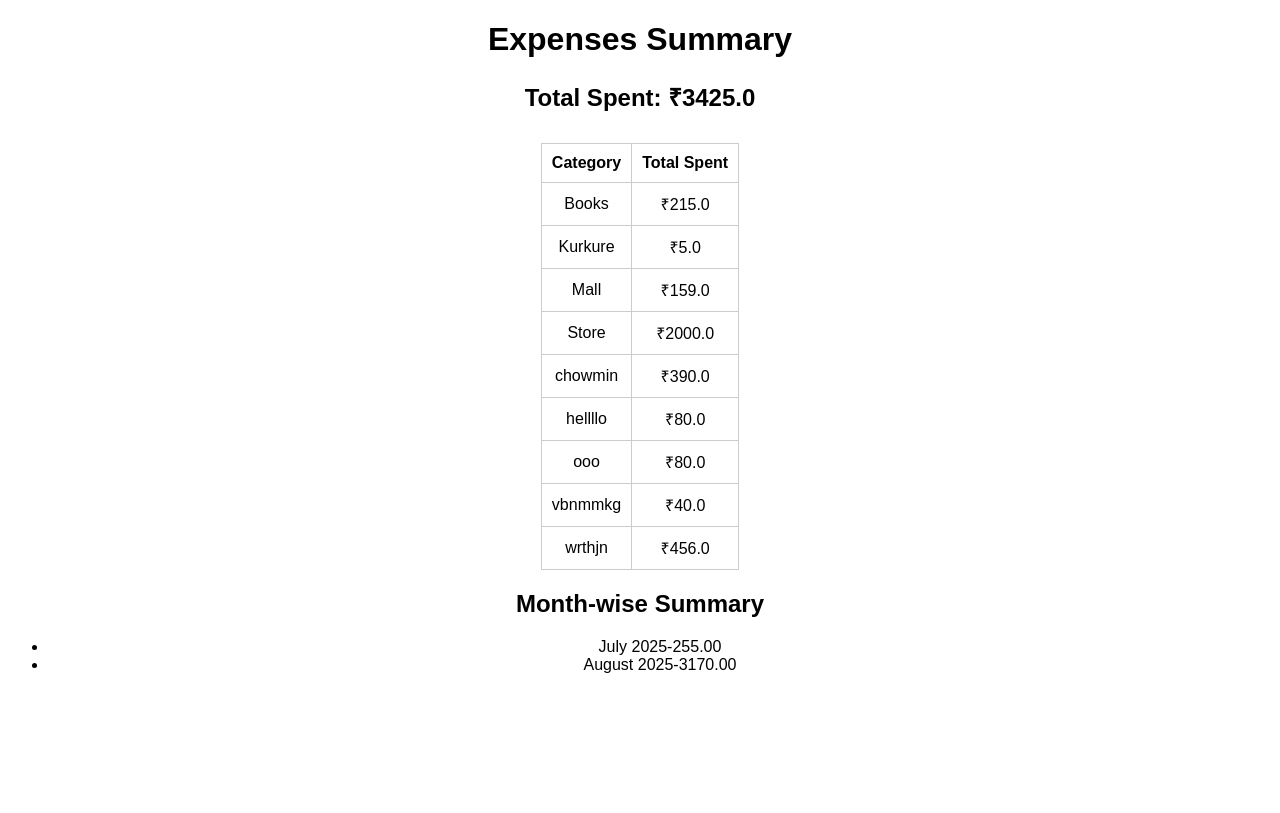
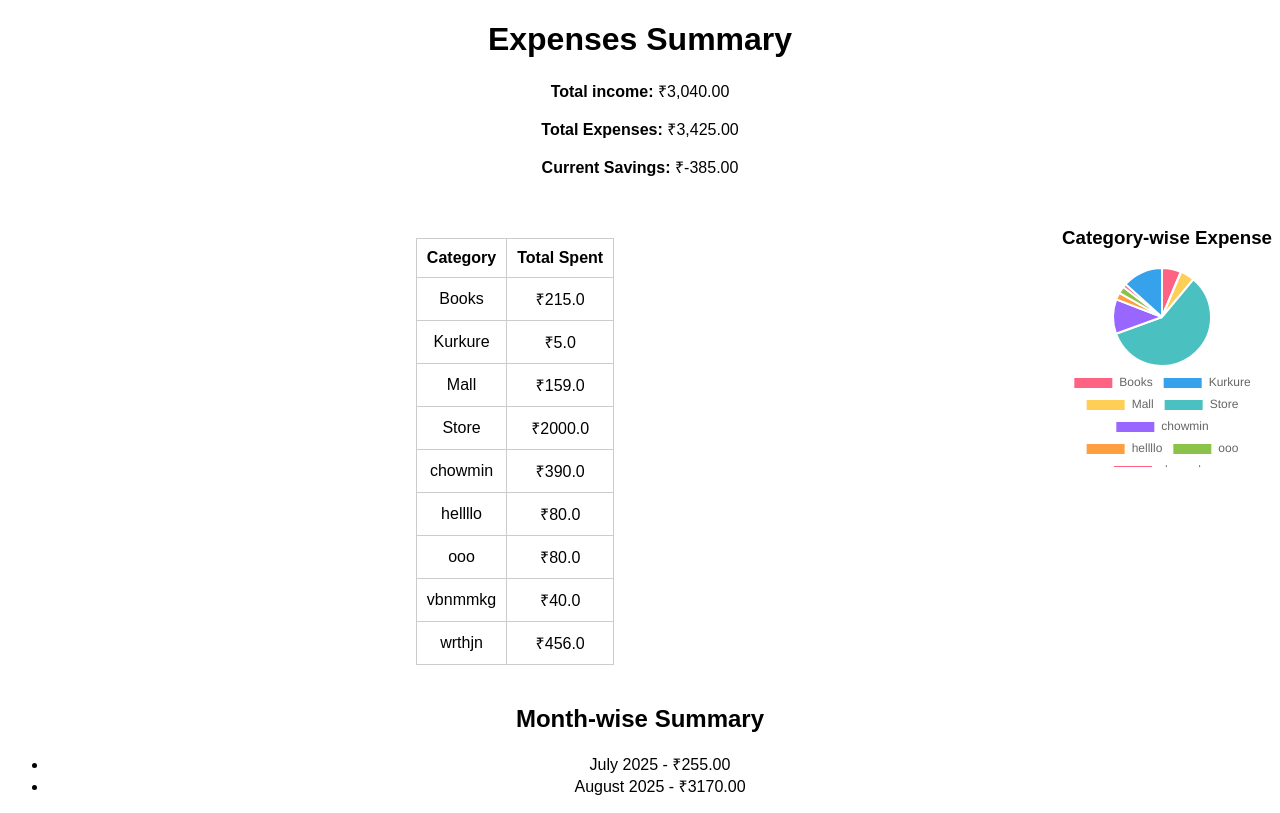
Before and after one commit to NaishadamVarshitha/Flask-App, a Flask app: page /summary in a window 1280 px wide. Before the commit the page ends 673 px from the top, so only its background shows below. Run offline with Flask 3, Linux system fonts and the light colour scheme.

Commit message:
Did few changes of dat and currency for cleaner UX

```diff
--- a/app.py
+++ b/app.py
@@ -1,24 +1,39 @@
 from flask import Flask, render_template, request, redirect
-from datetime import datetime
-from datetime import date
+from datetime import datetime, date
 from flask_sqlalchemy import SQLAlchemy
 from sqlalchemy import func
+from flask_migrate import Migrate
+from flask import flash, redirect,url_for
+from filters import format_currency, format_date
+import os
 
-import os
 app= Flask(__name__)
+app.secret_key = os.environ.get("SECRET_KEY", "dev_secret_please _change")
+
 basedir =os.path.abspath(os.path.dirname(__file__))
 app.config['SQLALCHEMY_DATABASE_URI'] = 'sqlite:///' +os.path.join(basedir, 'expenses.db')
 app.config['SQLALCHEMY_TRACK_MODIFICATIONS'] = False
 
 #initialize SQLAlchemy database
 db = SQLAlchemy(app)
+migrate = Migrate(app, db)
+
+# Register custom Jinja filters
+app.jinja_env.filters['currency'] = format_currency
+app.jinja_env.filters['date'] = format_date
+
 
 class Expense(db.Model):
      id = db.Column(db.Integer, primary_key=True)
      amount = db.Column(db.Float, nullable=False)
      category = db.Column(db.String(100), nullable =False)
      date = db.Column(db.Date, nullable=False)#new fiels
-expenses=[]
+
+
+class Income(db.Model):
+     id = db.Column(db.Integer, primary_key=True)
+     amount = db.Column(db.Float, nullable=False)
+     date = db.Column(db.Date, nullable=False)
 
 @app.template_filter('datetimeformat')
 def datetimeformat(value, format='%B %Y'):
@@ -40,15 +55,27 @@ def add_expense():
          new_expense = Expense(amount=amount, category=category, date=date_obj)
          db.session.add(new_expense)
          db.session.commit()
-         return'''
-              <p>"Expense added ✅"</p>
-              <p><a href="/add-expense"> Add another expense</a></p>
-              <p><a href="expenses">View all expenses</a></p>
-              <p><a href="/summary">View summary</a></p>
-              '''
+         flash("Expense added ✅","success")
+         return redirect(url_for('add_expense'))
 
 
     return render_template('add_expense.html')
+
+@app.route('/add-income', methods=['GET', 'POST'])
+def add_income():
+     if request.method == 'POST':
+          amount = float(request.form.get('amount'))
+          date_str = request.form.get('date', '').strip()
+          if not date_str:
+             flash("Date is required!", "error")
+             return redirect(url_for('add_expense'))
+          date_obj = datetime.strptime(date_str, '%Y-%m-%d').date()
+
+          new_income = Income(amount=amount, date=date_obj)
+          db.session.add(new_income)
+          db.session.commit()
+          flash("Income saved✅", "success")
+          return redirect(url_for('add_income'))
 
 @app.route('/edit-expense/<int:id>' , methods=['GET', 'POST'])
 def edit_expense(id):
@@ -91,7 +118,7 @@ def show_expenses():
 
 
 
-@app.route('/delete-expense/<int:id>', methods=['POST'])
+@app.route('/delete_expense/<int:id>', methods=['POST'])
 def delete_expense(id):
      expense = Expense.query.get_or_404(id)
      db.session.delete(expense)
@@ -101,22 +128,61 @@ def delete_expense(id):
 @app.route('/summary')
 def summary():
      total_expense = db.session.query(func.sum(Expense.amount)).scalar() or 0
+     total_income = db.session.query(func.sum(Income.amount)).scalar() or 0
+     savings = total_income - total_expense
 
-     category_summary = db.session.query(
+     raw_summary = db.session.query(
           Expense.category,
           func.sum(Expense.amount)
      ).group_by(Expense.category).all()
 
-     #month wise summary
+     category_summary = [(row[0], float(row[1])) for row in raw_summary]
+
+     # Month-wise summary
      month_summary = db.session.query(
           func.strftime('%Y-%m', Expense.date),
           func.sum(Expense.amount)
+     ).group_by(func.strftime('%Y-%m', Expense.date)).all()
+
+     income_by_month = dict(
+          db.session.query(
+               func.strftime('%Y-%m', Income.date),
+               func.sum(Income.amount)
+          ).group_by(func.strftime('%Y-%m', Income.date)).all()
+     )
+
+     expense_by_month = dict(
+          db.session.query(
+               func.strftime('%Y-%m', Expense.date),
+               func.sum(Expense.amount)
           ).group_by(func.strftime('%Y-%m', Expense.date)).all()
+     )
 
-     return render_template('summary.html', total_expense=total_expense, category_summary=category_summary,month_summary=month_summary)
+     all_months = sorted(set(income_by_month.keys()) | set(expense_by_month.keys()))
+
+     income_vs_expense = [
+          {
+               'month': m,
+               'income': round(income_by_month.get(m, 0), 2),
+               'expense': round(expense_by_month.get(m, 0), 2)
+          }
+          for m in all_months
+     ]
+
+     return render_template(
+          'summary.html',
+          total_expense=total_expense,
+          total_income=total_income,
+          savings=savings,
+          category_summary=category_summary,
+          month_summary=month_summary,
+          income_vs_expense=income_vs_expense
+     )
+
 
 
 if __name__=='__main__':
      with app.app_context():
           db.create_all()
+     print("Flask is starting...")
      app.run(debug=True)
--- /dev/null
+++ b/filters.py
@@ -0,0 +1,17 @@
+from datetime import datetime
+
+def format_currency(value):
+    """Format number as currency (₹)"""
+    try:
+        value = float(value)
+        return f"₹{value:,.2f}"
+    except (ValueError, TypeError):
+        return value
+
+def format_date(value):
+    """Format date to 'DD Mon YYYY'"""
+    try:
+        dt = datetime.strptime(str(value), "%Y-%m-%d")
+        return dt.strftime("%d %b %Y")
+    except (ValueError, TypeError):
+        return value
--- a/templates/edit_expense.html
+++ b/templates/edit_expense.html
@@ -4,6 +4,11 @@
         <title>Edit Expense</title>
     </head>
     <body>
+        {% extends "base.html" %}
+
+{% block title %}Edit Expense{% endblock %}
+
+{% block content %}
         <h1>Edit Expense</h1>
         <form method="POST">
         <label>Amount:</label>
@@ -14,5 +19,6 @@
 
         <button type="submit">Update Expense</button>
     </form>
+    {% endblock %}
     </body>
 </html>
--- a/templates/expenses.html
+++ b/templates/expenses.html
@@ -49,7 +49,7 @@
             <input type="submit" value="Filter">
         </form>
 
-        <h2>Total:₹{{ total_amount }}</h2>
+        <h2>Total:{{ total_amount  | currency}}</h2>
         <table>
             <thead>
             <tr>
@@ -62,9 +62,9 @@
             <tbody>
             {% for expense in expenses %}
             <tr>
-                <td>{{expense.amount}}</td>
+                <td>{{expense.amount | currency}}</td>
                 <td>{{expense.category}}</td>
-                <td>{{ expense.date.strftime('%d/%m/%Y')}}</td>
+                <td>{{ expense.date | date}}</td>
                 <td>
                     <form action="/delete-expense/{{expense.id}}" method="POST" style="display:inline;">
                     <button type="submit" class="delete-btn">Delete</button>
--- a/templates/summary.html
+++ b/templates/summary.html
@@ -1,17 +1,37 @@
 <!DOCTYPE html>
 <html>
 <head>
-        <title>Summary</title>
+    <title>Expenses Summary</title>
     <style>
-                body{ text-align:center; font-family:Arial, sans-serfic;}
-                table { margin:auto; margin-top: 30px; border-collapse:collapse;}
-                th, td {padding:10px; border:1px solid #ccc;}
+        body {
+            text-align: center;
+            font-family: Arial, sans-serif;
+        }
+        table {
+            margin: auto;
+            margin-top: 30px;
+            border-collapse: collapse;
+        }
+        th, td {
+            padding: 10px;
+            border: 1px solid #ccc;
+        }
     </style>
+
+    <!-- Chart.js -->
+    <script src="https://cdn.jsdelivr.net/npm/chart.js"></script>
 </head>
+
+
 <body>
     <h1>Expenses Summary</h1>
-        <h2>Total Spent: ₹{{ total_expense }}</h2>
+    <p><strong>Total income:</strong> {{ total_income | currency}}</p>
+    <p><strong>Total Expenses:</strong> {{ total_expense | currency }}</p>
+    <p><strong>Current Savings:</strong> {{ savings | currency }}</p>
 
+    <!-- Flex container for table and pie chart -->
+    <div style="display: flex; justify-content: center; gap: 40px; align-items: flex-start; margin-top: 30px;">
+        <!-- Category-wise table -->
         <table>
             <thead>
                 <tr>
@@ -28,11 +48,56 @@
                 {% endfor %}
             </tbody>
         </table>
-        <h2>Month-wise Summary</h2>
+
+        <!-- Pie chart -->
+        <div>
+            <h3>Category-wise Expense</h3>
+            <canvas id="expensePieChart" width="200" height="200"></canvas>
+        </div>
+    </div>
+
+    <!-- Month-wise summary -->
+    <h2 style="margin-top: 40px;">Month-wise Summary</h2>
     <ul>
         {% for month, total in month_summary %}
-            <li>{{ month | datetimeformat('%B %Y')}}-{{ '%.2f'|format(total)}}</li>
+        <li>{{ month | datetimeformat('%B %Y') }} - ₹{{ '%.2f'|format(total) }}</li>
         {% endfor %}
     </ul>
+
+    <!-- Pie chart script -->
+    <script src="https://cdn.jsdelivr.net/npm/chart.js"></script>
+    <script>
+        const categoryData = {{ category_summary | tojson }};
+        const labels = categoryData.map(item => item[0]);
+        const data = categoryData.map(item => item[1]);
+
+        const ctx = document.getElementById('expensePieChart').getContext('2d');
+        new Chart(ctx, {
+            type: 'pie',
+            data: {
+                labels: labels,
+                datasets: [{
+                    data: data,
+                    backgroundColor: [
+                        '#ff6384', '#36a2eb', '#ffce56',
+                        '#4bc0c0', '#9966ff', '#ff9f40', '#8bc34a'
+                    ]
+                }]
+            },
+            options: {
+                responsive: false,
+                plugins: {
+                    legend: {
+                        position: 'bottom'
+                    },
+                    title: {
+                        display: false
+                    }
+                }
+            }
+        });
+    </script>
 </body>
+
+
 </html>
```
Also changed, not shown: models.py (added, +8 -0 lines), templates/add_expense.html (+7 -1 lines), templates/add_income.html (added, +26 -0 lines), templates/base.html (added, +33 -0 lines), expenses.db. Lines whose indentation alone changed are shown as unchanged.
